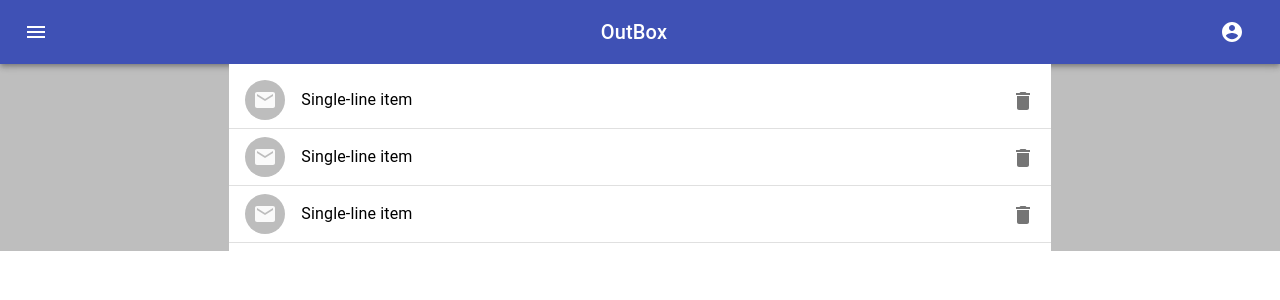
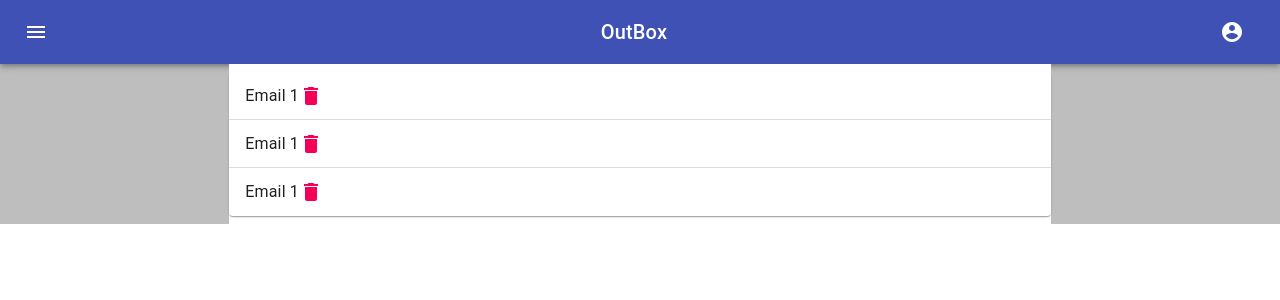
Before and after one commit to thavythach/OutBox, a React (Create React App) app in the folder outbox/: page / in a window 1280 px wide. Shown: the top 300 px of the page. Built offline with nearby package versions, Linux system fonts and the light colour scheme.

Commit message:
added expansion panels as list items

```diff
--- a/outbox/src/components/list/list.component.jsx
+++ b/outbox/src/components/list/list.component.jsx
@@ -11,7 +11,10 @@ import Grid from "@material-ui/core/Grid";
 import DeleteIcon from "@material-ui/icons/Delete";
 import EmailIcon from "@material-ui/icons/Email";
 import Container from "@material-ui/core/Container";
-
+import ExpansionPanel from "@material-ui/core/ExpansionPanel"
+import { ExpansionPanelDetails, ExpansionPanelSummary } from "@material-ui/core";
+import Typography from "@material-ui/core/Typography"
+import TextField from "@material-ui/core/TextField"
 const useStyles = makeStyles(theme => ({
   root: {
     flexGrow: 1,
@@ -47,25 +50,16 @@ export default function InteractiveList() {
             <div className={classes.demo}>
               <List dense={dense}>
                 {generate(
-                  <ListItem
-                    divider={true}
-                    button={true}
-                  >
-                    <ListItemAvatar>
-                      <Avatar>
-                        <EmailIcon />
-                      </Avatar>
-                    </ListItemAvatar>
-                    <ListItemText
-                      primary="Single-line item"
-                      secondary={secondary ? "Secondary text" : null}
-                    />
-                    <ListItemSecondaryAction>
-                      <IconButton edge="end" aria-label="delete">
-                        <DeleteIcon />
-                      </IconButton>
-                    </ListItemSecondaryAction>
-                  </ListItem>
+                  <ExpansionPanel>
+                    <ExpansionPanelSummary flex-grow={1}>
+                      <Typography className={classes.heading}>Email 1</Typography>
+                      <DeleteIcon color="secondary" flex-grow={2}></DeleteIcon>
+
+                    </ExpansionPanelSummary>
+                    <ExpansionPanelDetails>
+                      <TextField></TextField>
+                    </ExpansionPanelDetails>
+                  </ExpansionPanel>
                 )}
               </List>
             </div>
```
